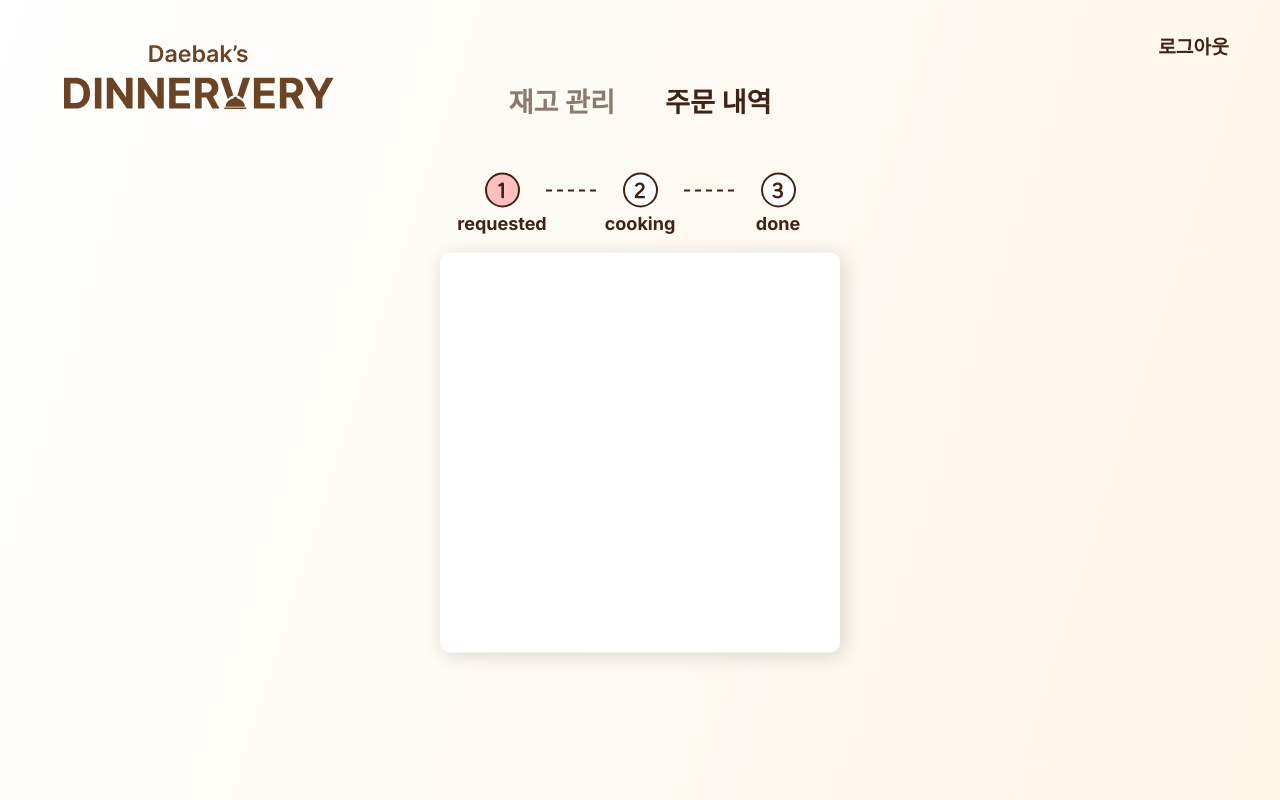
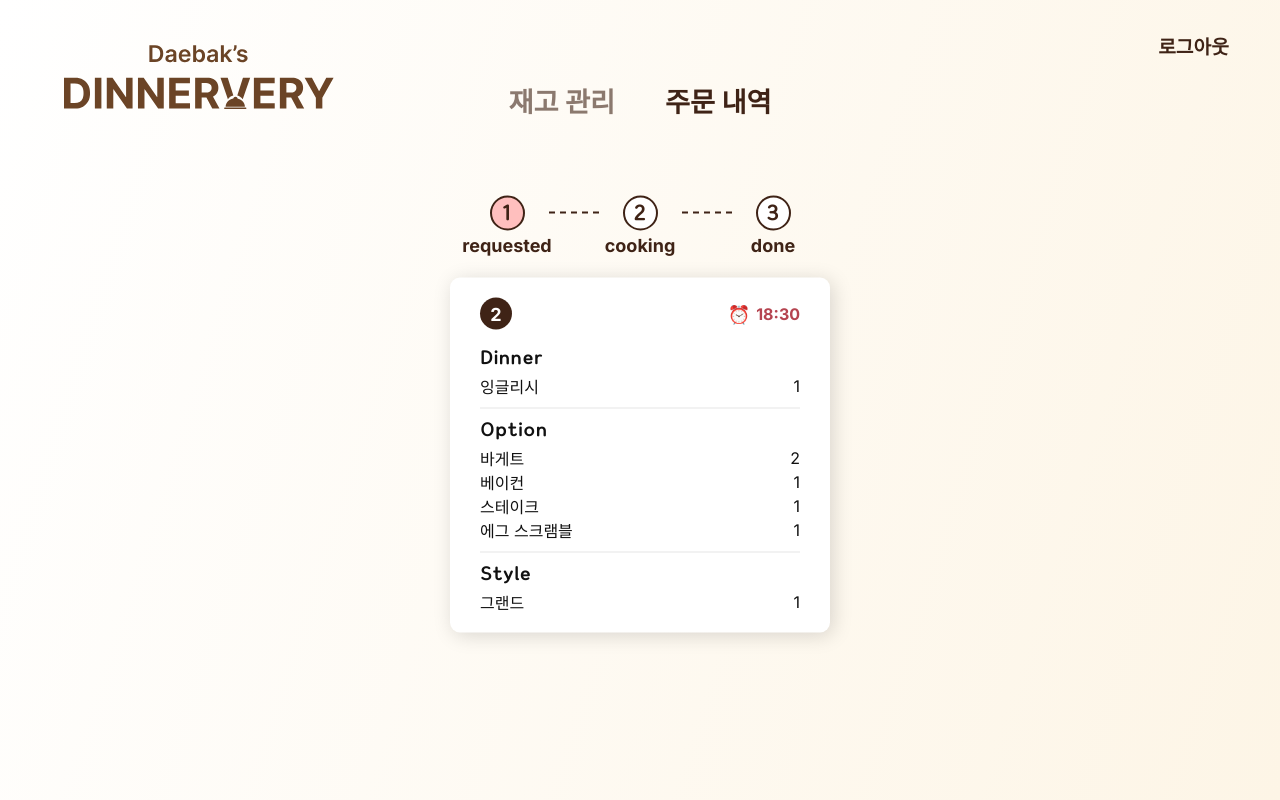
Before and after one commit to Dinnervery/Frontend, a Next.js app: page /cookingStaff in a window 1280 px wide. Built offline with nearby package versions, Linux system fonts and the light colour scheme.

Commit message:
feat: 요리 직원 페이지 주문 내역 박스 추가

```diff
--- a/src/app/cookingStaff/page.tsx
+++ b/src/app/cookingStaff/page.tsx
@@ -77,8 +77,8 @@ const StepRow = styled.div`
 
 const StepItem = styled.div`
     position: relative;
-    width: 40px;   /* 원 크기 기준 */
-    height: 85px;  /* 원 + 텍스트 들어갈 높이 */
+    width: 35px;   /* 원 크기 기준 */
+    height: 90px;  /* 원 + 텍스트 들어갈 높이 */
     display: flex;
     align-items: center;
     justify-content: center;
@@ -106,7 +106,7 @@ const StepCircle = styled.button<{ $active: boolean }>`
 
 const StepLabel = styled.span`
     position: absolute;
-    top: 65px;
+    top: 67px;
     left: 50%;
     transform: translateX(-50%);
 
@@ -124,16 +124,101 @@ const StepLine = styled.div<{ $solid: boolean }>`
 `;
 
 const InfoBox = styled.div`
-    width: 400px;
-    height: 400px;
+    width: 380px;
+    height: 355px;
+    padding: 20px 30px;
+
     background: #ffffff;
+    color: #111;
     box-shadow: 3px 3px 20px rgba(0, 0, 0, 0.15);
     border-radius: 10px;
+
+    z-index: 1;
+
+    font-family: ${inter.style.fontFamily};
+`;
+
+const BoxHeaderRow = styled.div`
+    display: flex;
+    align-items: center;
+    justify-content: space-between;
+    margin-bottom: 7px;
+`;
+
+const OrderNumber = styled.div`
+    width: 32px;
+    height: 32px;
+    display: flex;
+    align-items: center;
+    justify-content: center;
+
+    border-radius: 50%;
+    background: #3F2316;
+    color: #FFFFFF;
+
+    font-weight: 700;
+    font-size: 18px;
+`;
+
+const TimeRow = styled.div`
+    display: flex;
+    align-items: center;
+    gap: 6px;
+
+    color: #b54450;
+
+    font-weight: 700;
+    font-size: 16px;
+`;
+
+const TimeIcon = styled.span`
+    font-size: 18px;
+`;
+
+const Divider = styled.div`
+    height: 1px;
+    background: #e5e5e5;
+`;
+
+const Section = styled.div`
+    padding: 10px 0;
+`;
+
+const SectionTitle = styled.div`
+    margin-bottom: 5px;
+
+    font-size: 1.1rem;
+    font-weight: 700;
+    font-family: "SOYO";
+`;
+
+const ItemRow = styled.div`
+    display: flex;
+    align-items: center;
+    font-size: 1rem;
+`;
+
+const ItemName = styled.div`
+    flex: 1;
+`;
+
+const ItemQty = styled.div`
+    width: 40px;
+    text-align: right;
 `;
 
 
-export default function CookStaffPage() {
+export default function CookingStaffPage() {
     const [step, setStep] = useState<1 | 2 | 3>(1);
+
+    const dinner = { name: "잉글리시", qty: 1 };
+    const options = [
+        { name: "바게트", qty: 2 },
+        { name: "베이컨", qty: 1 },
+        { name: "스테이크", qty: 1 },
+        { name: "에그 스크램블", qty: 1 },
+    ];
+    const style = { name: "그랜드", qty: 1 };
 
     return (
         <Page>
@@ -173,9 +258,45 @@ export default function CookStaffPage() {
                     </StepItem>
                 </StepRow>
 
-                {/* 흰색 박스(여기에 내용 채우면 됨) */}
                 <InfoBox>
-                    {/* step 값에 따라 내용 바꾸고 싶으면 여기서 분기 */}
+                    <BoxHeaderRow>
+                        <OrderNumber>2</OrderNumber>
+
+                        <TimeRow>
+                            <TimeIcon>⏰</TimeIcon>
+                            <span>18:30</span>
+                        </TimeRow>
+                    </BoxHeaderRow>
+
+                    <Section>
+                        <SectionTitle>Dinner</SectionTitle>
+                        <ItemRow>
+                            <ItemName>{dinner.name}</ItemName>
+                            <ItemQty>{dinner.qty}</ItemQty>
+                        </ItemRow>
+                    </Section>
+
+                    <Divider />
+
+                    <Section>
+                        <SectionTitle>Option</SectionTitle>
+                        {options.map((item) => (
+                            <ItemRow key={item.name}>
+                                <ItemName>{item.name}</ItemName>
+                                <ItemQty>{item.qty}</ItemQty>
+                            </ItemRow>
+                        ))}
+                    </Section>
+
+                    <Divider />
+
+                    <Section>
+                        <SectionTitle>Style</SectionTitle>
+                        <ItemRow>
+                            <ItemName>{style.name}</ItemName>
+                            <ItemQty>{style.qty}</ItemQty>
+                        </ItemRow>
+                    </Section>
                 </InfoBox>
             </MainWrap>
         </Page>
```
